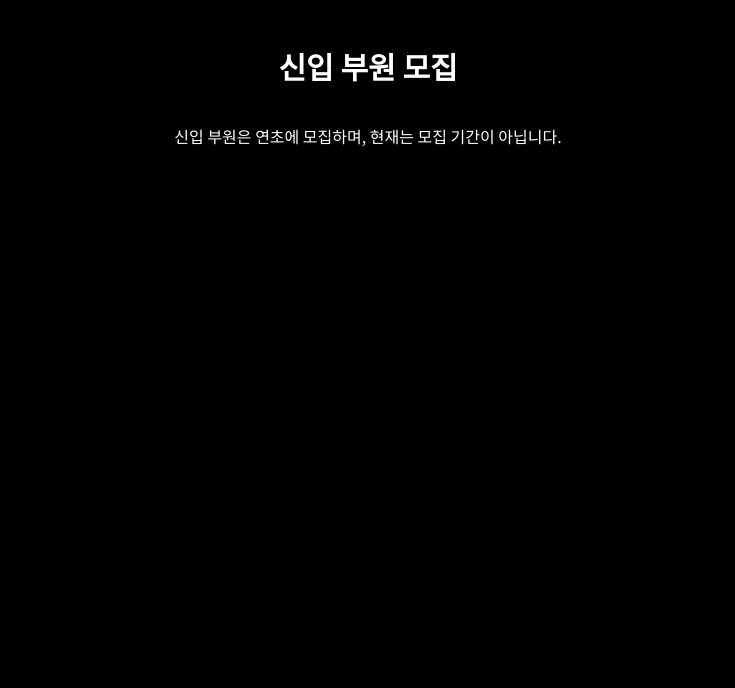
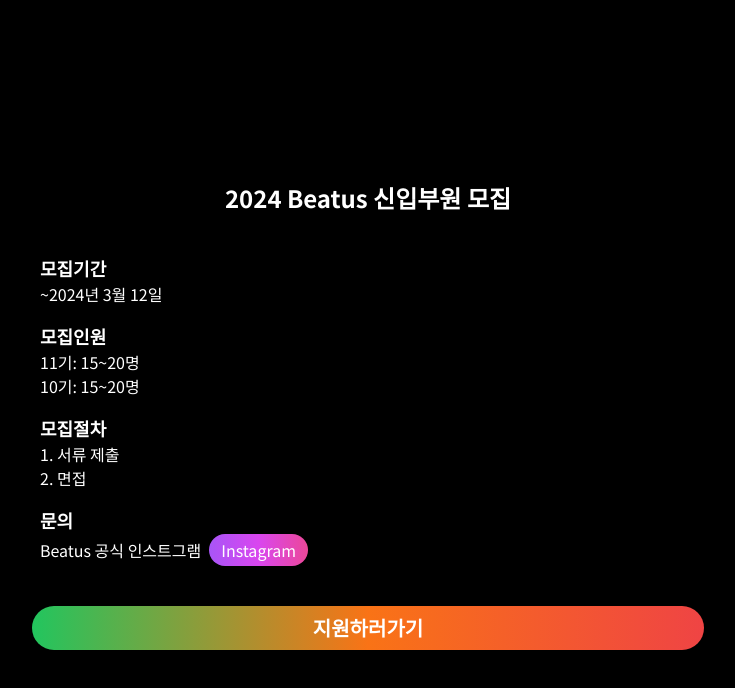
Before and after one commit to jhyunwoo/cnsa-club, a Next.js app: page /admission in a window 1280 px wide. Shown: the top 688 px of the page, without its empty margins (272-1007 px from the left). Built offline with nearby package versions, Linux system fonts and the light colour scheme.

Commit message:
update admission page

```diff
--- a/package.json
+++ b/package.json
@@ -12,7 +12,6 @@
     "@heroicons/react": "^2.0.15",
     "@hookform/error-message": "^2.0.1",
     "@next-auth/prisma-adapter": "^1.0.5",
-    "@next/font": "13.2.0",
     "@types/node": "18.11.19",
     "@types/react": "18.0.27",
     "@types/react-dom": "18.0.10",
--- a/pages/_app.tsx
+++ b/pages/_app.tsx
@@ -1,6 +1,6 @@
 import '@/styles/globals.css'
 import type { AppProps } from 'next/app'
-import { Noto_Sans_KR } from '@next/font/google'
+import { Noto_Sans_KR } from "next/font/google"
 import { useRouter } from 'next/router'
 import * as gtag from 'lib/gtag'
 import Script from 'next/script'
--- a/pages/admission/index.tsx
+++ b/pages/admission/index.tsx
@@ -1,15 +1,40 @@
 import { LinkIcon } from '@heroicons/react/24/outline'
+import Link from "next/link";
 
 export default function Index(){
     return (
-    <div className="w-full min-h-screen text-white bg-black">
-        <div className="p-2 w-full md:w-5/6 lg:w-2/3 xl:w-1/2 mx-auto flex flex-col justify-center text-center">
-            <div className="font-bold text-3xl my-10">
-                신입 부원 모집
+    <div className={'w-full bg-black text-white min-h-screen p-8 flex items-center justify-center'}>
+        <div className={'w-full max-w-2xl flex flex-col'}>
+            <div className={'text-2xl font-bold mx-auto p-8'}>
+                2024 Beatus 신입부원 모집
             </div>
-            <div className=''>
-                신입 부원은 연초에 모집하며, 현재는 모집 기간이 아닙니다.
+            <div className={'p-2'}>
+                <div className={'text-lg font-semibold'}>모집기간</div>
+                <div>~2024년 3월 12일</div>
             </div>
+            <div className={'p-2'}>
+                <div className={'text-lg font-semibold'}>모집인원</div>
+                <div>11기: 15~20명</div>
+                <div>10기: 15~20명</div>
+            </div>
+            <div className={'p-2'}>
+                <div className={'text-lg font-semibold'}>모집절차</div>
+                <div>1. 서류 제출</div>
+                <div>2. 면접</div>
+            </div>
+            <div className={'p-2'}>
+                <div className={'text-lg font-semibold'}>문의</div>
+                <div className={'flex space-x-2 items-center'}>
+                    <div>Beatus 공식 인스트그램</div>
+                    <Link
+                        className={'p-1 rounded-full px-3 bg-gradient-to-r from-purple-500 via-fuchsia-500 to-pink-500'}
+                        href={'https://www.instagram.com/cnsa_beatus/'}>Instagram</Link>
+
+                </div>
+            </div>
+            <Link
+                className={'text-center text-xl mt-8 font-bold w-full bg-gradient-to-r from-green-500 via-orange-500 to-red-500 p-2 rounded-full'}
+                href={'https://forms.gle/xDAa8RNHqz5EY9MBA'}>지원하러가기</Link>
         </div>
     </div>
     )
```
Also changed, not shown: 1 other file (tests, documents, lock files or other folders).
